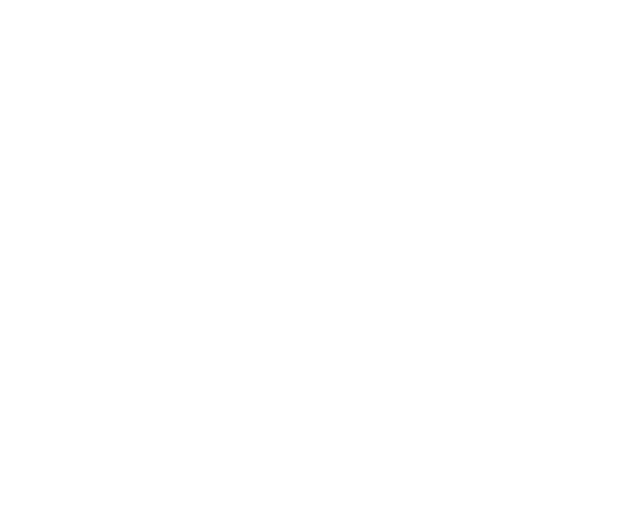
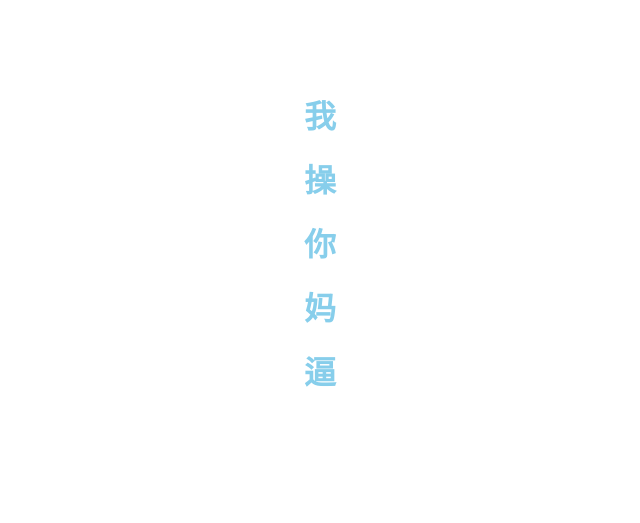
Before and after one commit to EV-Ain/EV-Ain.github.io, a plain HTML site: page index.html in a window 1280 px wide. Shown: the whole page, without its empty margins (323-963 px from the left). Drawn offline with Linux system fonts and the light colour scheme.

Commit message:
Update index.html

```diff
--- a/index.html
+++ b/index.html
@@ -28,11 +28,28 @@
       }
       h3{
         color: green;
+      },
+      body,
+      html {
+        width: 100vw;
+        height: 100vh;
+      }
+      h1 {
+        letter-spacing: 1em;
+        padding: 100px;
+        writing-mode: vertical-rl;
+      }
+      div{
+        height: 100%;
+        display: flex;
+        justify-content: center;
+        align-items: center;
       }
     </style>
   </head>
   <body>
     <div>
+       <h1>我操你妈逼</h1>
       <!-- <h1>宋乔天天开心</h1>
       <h1>傻鸟宋乔的蛋仔派对</h1>
       <img src="/img/20.PNG" alt="" />
```
